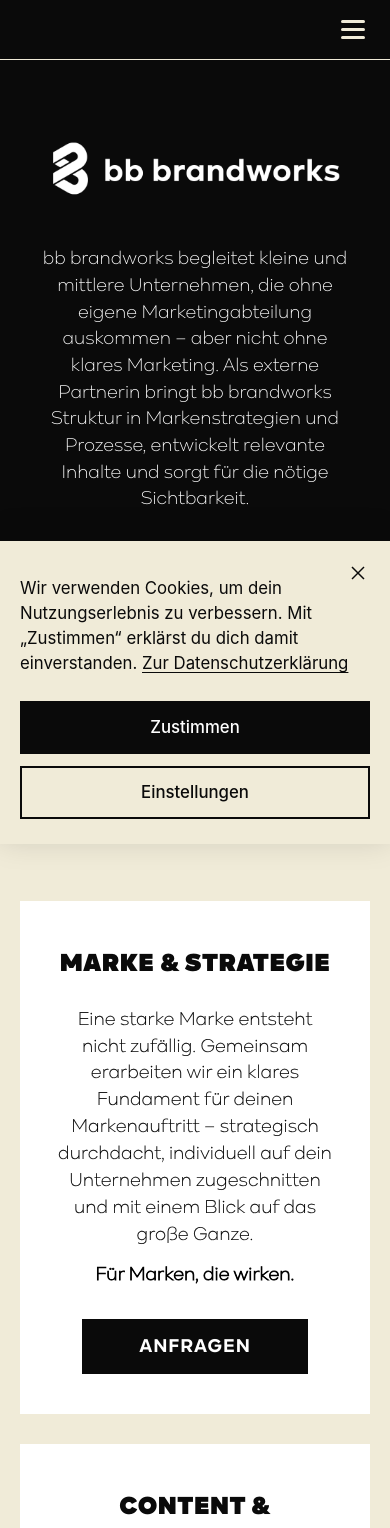
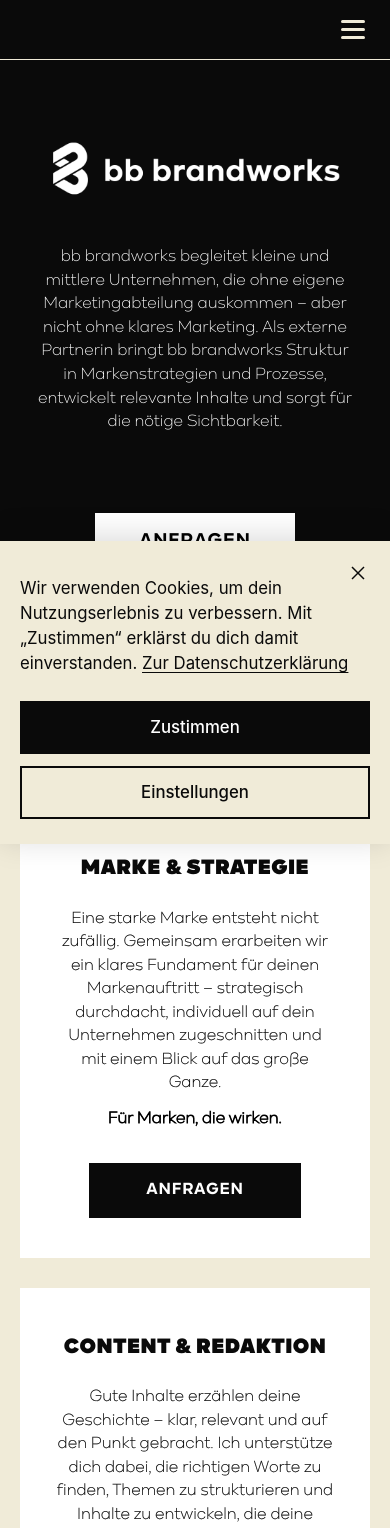
Before and after one commit to JayCo13/bb-brandworks, a React (Vite) app: page / in a window 390 px wide. Shown: the top 1528 px of the page. Built offline with nearby package versions, Linux system fonts and the light colour scheme.

Commit message:
update text size

```diff
--- a/src/components/About.css
+++ b/src/components/About.css
@@ -19,8 +19,8 @@
 
 .about__title {
   font-family: var(--font-display);
-  font-weight: 800;
-  font-size: clamp(2.2rem, 4.5vw, 3rem);
+  font-weight: 900;
+  font-size: clamp(1.8rem, 4vw, 2.8rem);
   text-transform: uppercase;
   letter-spacing: 0.02em;
   line-height: 1;
@@ -38,7 +38,7 @@
 .about__subtitle {
   font-family: var(--font-display);
   font-weight: 900;
-  font-size: clamp(1rem, 1.9vw, 1.4rem);
+  font-size: 20px;
   text-transform: uppercase;
   letter-spacing: -0.02em;
   line-height: 1.3;
@@ -49,7 +49,7 @@
 .about__bio {
   font-family: var(--font-body);
   font-weight: 400;
-  font-size: 1.1rem;
+  font-size: 16px;
   line-height: 1.5;
   color: var(--color-black);
   margin: 0;
@@ -101,13 +101,17 @@
     top: 0;
   }
 
+  .about__title {
+    font-size: 2.0rem;
+  }
+
   .about__subtitle {
-    font-size: 1.7rem;
+    font-size: 1.35rem;
   }
 
   .about__bio {
-    font-size: 1.2rem;
-    line-height: 1.7;
+    font-size: 1.05rem;
+    line-height: 1.6;
     color: var(--color-black);
   }
 
--- a/src/components/Hero.css
+++ b/src/components/Hero.css
@@ -49,7 +49,7 @@
 .hero__subtitle {
   font-family: var(--font-body);
   font-weight: 100;
-  font-size: clamp(0.5rem, 1.5vw, 1rem);
+  font-size: 16px;
   line-height: 1.4;
   margin-bottom: 30px;
   color: white;
@@ -110,7 +110,7 @@
   }
 
   .hero__subtitle {
-    font-size: clamp(0.8rem, 1.5vw, 1rem);
+    font-size: 16px;
     max-width: 600px;
     margin-bottom: 40px;
   }
@@ -208,7 +208,7 @@
     font-weight: 400;
     text-shadow: none;
     margin-bottom: 30px;
-    font-size: 1.19rem;
+    font-size: 1.05rem;
     line-height: 1.4;
     padding: 0 5%;
   }
--- a/src/components/Services.css
+++ b/src/components/Services.css
@@ -39,7 +39,7 @@
 .service-card__title {
   font-family: var(--font-display);
   font-weight: 900;
-  font-size: 21px;
+  font-size: 20px;
   text-transform: uppercase;
   letter-spacing: 0.02em;
   margin-bottom: 20px;
@@ -107,26 +107,20 @@
   .service-card__title {
     width: auto;
     height: auto;
-    font-size: clamp(0.95rem, 2.2vw, 1.4rem);
-    font-weight: 900;
     white-space: nowrap;
-    letter-spacing: -0.04em;
   }
 
   .service-card__desc {
     width: auto;
     height: auto;
-    font-size: 0.85rem;
   }
 
   .service-card__tagline {
     width: auto;
     height: auto;
-    font-size: 0.85rem;
   }
 
   .service-card .btn--primary {
-    font-size: 0.8rem;
     padding: 10px 20px;
     min-height: 42px;
   }
@@ -145,7 +139,7 @@
   }
 
   .services .section-title {
-    font-size: 2.5rem;
+    font-size: 2.0rem;
     margin-bottom: 40px;
   }
 
@@ -167,7 +161,7 @@
   .service-card__title {
     width: auto;
     height: auto;
-    font-size: 1.6rem;
+    font-size: 1.35rem;
     white-space: normal;
     word-break: break-word;
     letter-spacing: 0.02em;
@@ -176,20 +170,20 @@
   .service-card__desc {
     width: auto;
     height: auto;
-    font-size: 1.2rem;
+    font-size: 1.05rem;
     line-height: 1.4;
   }
 
   .service-card__tagline {
     width: auto;
     height: auto;
-    font-size: 1.2rem;
+    font-size: 1.05rem;
     color: black;
     padding-bottom: 10px;
   }
 
   .service-card .btn--primary {
-    font-size: 1.2rem;
+    font-size: 1.05rem;
     padding: 0 55px;
     min-height: 55px;
     width: auto;
--- a/src/components/WhyUs.css
+++ b/src/components/WhyUs.css
@@ -20,7 +20,7 @@
 .why-us__title {
   font-family: var(--font-display);
   font-weight: 900;
-  font-size: clamp(2.1rem, 5vw, 3.1rem);
+  font-size: clamp(1.8rem, 4vw, 2.8rem);
   text-transform: uppercase;
   letter-spacing: -0.02em;
   line-height: 0.95;
@@ -40,7 +40,7 @@
 .why-us__item-title {
   font-family: var(--font-display);
   font-weight: 900;
-  font-size: 1.2rem;
+  font-size: 20px;
   text-transform: uppercase;
   letter-spacing: 0.03em;
   color: rgb(240, 235, 216);
@@ -50,7 +50,7 @@
 .why-us__item-desc {
   font-family: var(--font-body);
   font-weight: 300;
-  font-size: 1.1rem;
+  font-size: 16px;
   line-height: 1.5;
   color: var(--color-gray-300);
   max-width: 480px;
@@ -88,15 +88,15 @@
   }
 
   .why-us__title {
-    font-size: 2.3rem;
+    font-size: 2.0rem;
   }
 
   .why-us__item-title {
-    font-size: 1.5rem;
+    font-size: 1.35rem;
   }
 
   .why-us__item-desc {
-    font-size: 1.4rem;
+    font-size: 1.05rem;
     line-height: 1.6;
   }
 
--- a/src/index.css
+++ b/src/index.css
@@ -131,7 +131,7 @@ ul, ol {
 .section-title {
   font-family: var(--font-display);
   font-weight: 900;
-  font-size: clamp(2rem, 5vw, 3.5rem);
+  font-size: clamp(1.8rem, 4vw, 2.8rem);
   text-transform: uppercase;
   letter-spacing: 0.05em;
   margin-bottom: 60px;
```
